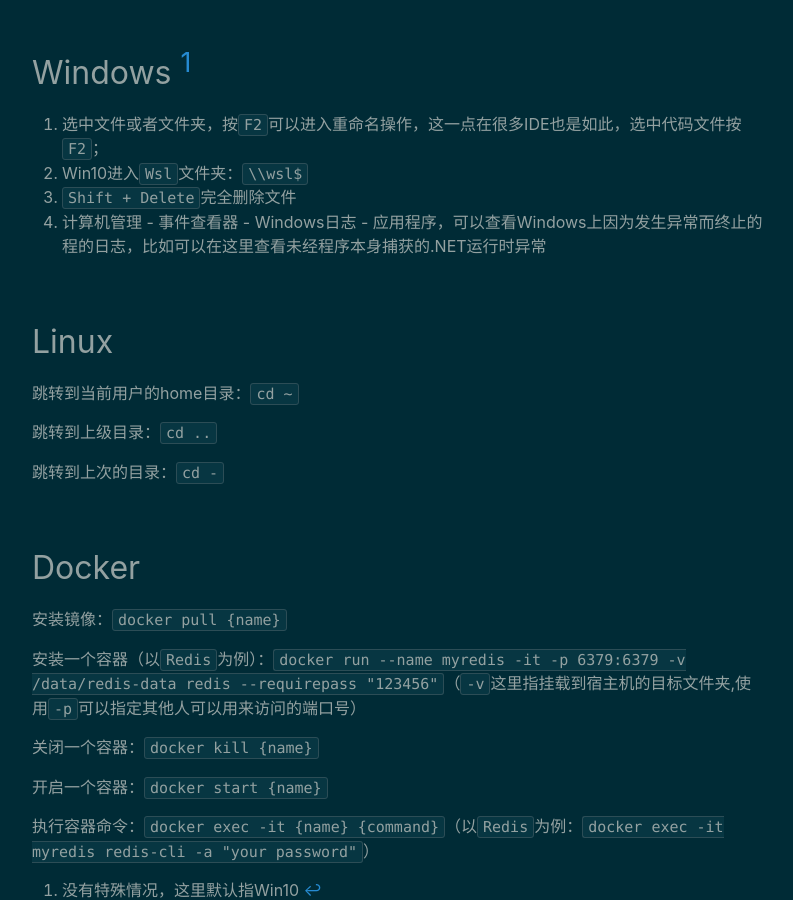
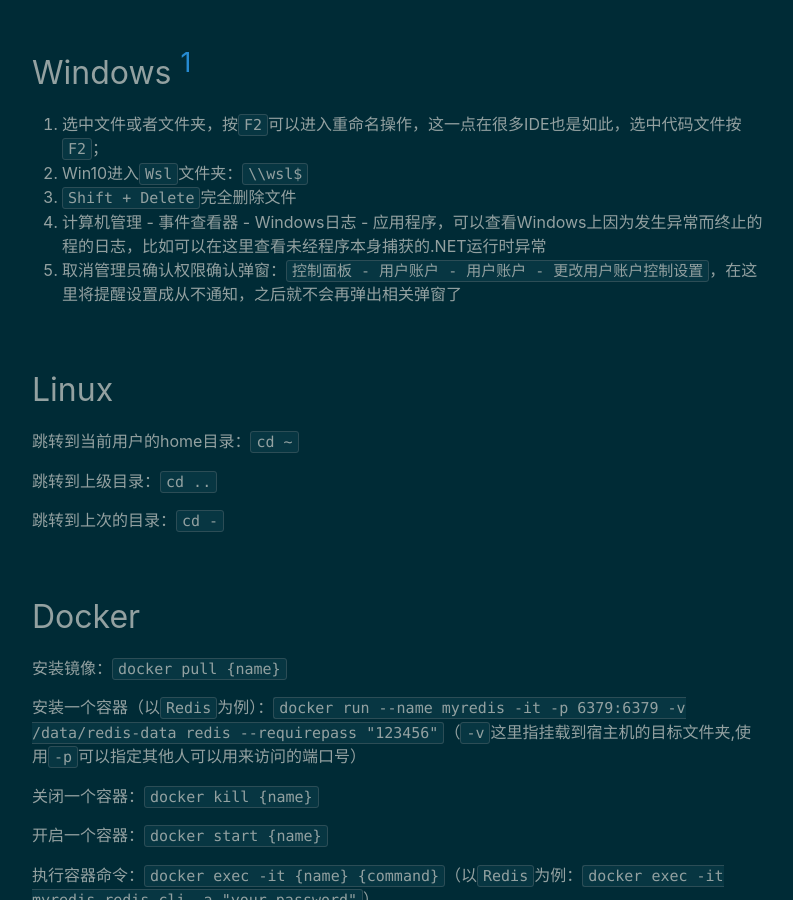
Before and after one commit to KamenRiderKuuga/kamenriderkuuga.github.io, a Jekyll site: the page built from _posts/2020-07-13-Tips-2.md, in a window 1280 px wide and 900 px high, scrolled down 332 px. Shown: the whole window, without its empty margins (238-1031 px from the left). Built offline with Jekyll 4.4.1, drawn with Linux system fonts in a browser that asks for light colours.

Commit message:
Update 2020-07-13-Tips-2.md

```diff
--- a/_posts/2020-07-13-Tips-2.md
+++ b/_posts/2020-07-13-Tips-2.md
@@ -14,8 +14,7 @@ tags: Tips
 2. Win10进入`Wsl`文件夹：`\\wsl$`
 3.	`Shift + Delete`完全删除文件
 4.	计算机管理 - 事件查看器 - Windows日志 - 应用程序，可以查看Windows上因为发生异常而终止的程的日志，比如可以在这里查看未经程序本身捕获的.NET运行时异常
-
-
+5.	取消管理员确认权限确认弹窗：`控制面板 - 用户账户 - 用户账户 - 更改用户账户控制设置`，在这里将提醒设置成从不通知，之后就不会再弹出相关弹窗了
 
 ## Linux
 
```
